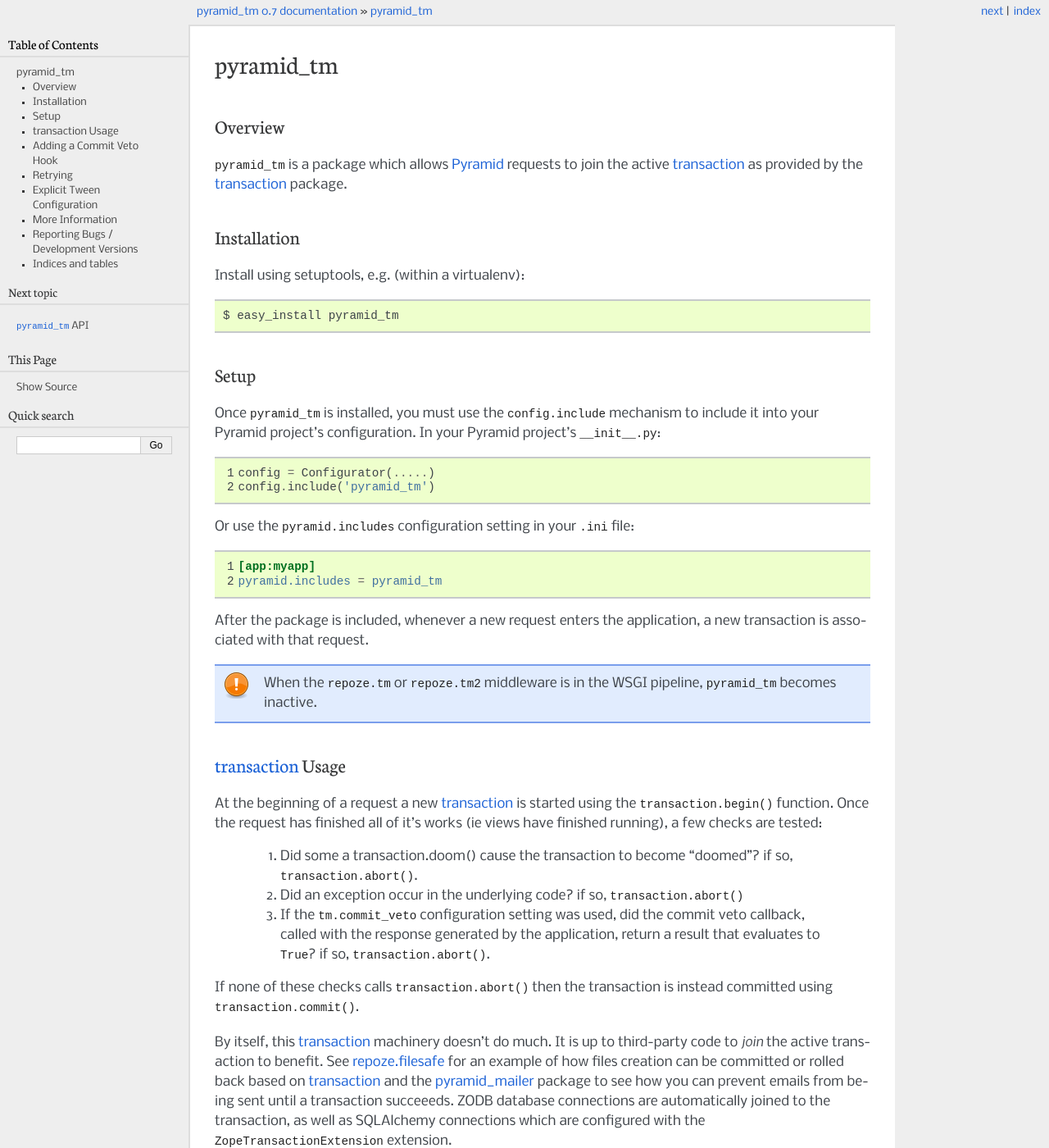
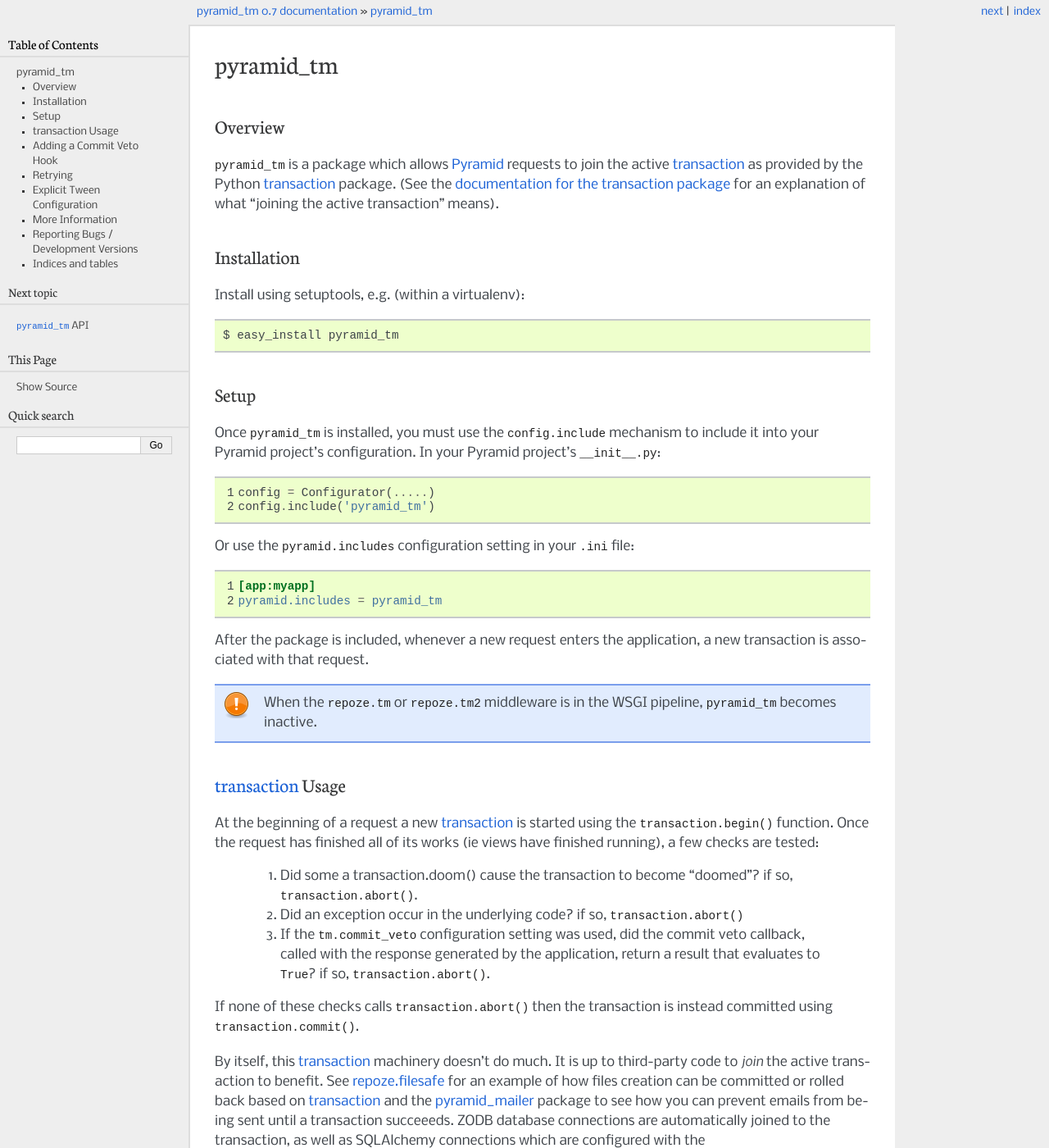
Before and after one commit to Pylons/pyramid_tm, a Sphinx documentation site: the page built from docs/index.rst, in a window 1280 px wide and 1400 px high. Shown: the whole window at 82% size. Built offline with Sphinx 7.4.7, drawn with Linux system fonts in a browser that asks for light colours.

Commit message:
Clarify "transaction".
Change duplicate "transaction"->glossary link into something more
useful, i.e. the PyPi package entry for "transaction". Add
explicit link to the pertinent section of the transaction docs.

```diff
--- a/docs/index.rst
+++ b/docs/index.rst
@@ -5,7 +5,11 @@
 --------
 
 ``pyramid_tm`` is a package which allows :term:`Pyramid` requests to join
-the active :term:`transaction` as provided by the :term:`transaction` package.
+the active :term:`transaction` as provided by the Python `transaction
+<http://pypi.python.org/pypi/transaction>`_ package. (See the `documentation
+for the transaction package
+<http://www.zodb.org/zodbbook/transactions.html#data-managers>`_ for an
+explanation of what "joining the active transaction" means).
 
 Installation
 ------------
@@ -48,7 +52,7 @@
 
 At the beginning of a request a new :term:`transaction` is started
 using the ``transaction.begin()`` function.  Once the request has
-finished all of it's works (ie views have finished running), a few checks
+finished all of its works (ie views have finished running), a few checks
 are tested:
 
   1) Did some a transaction.doom() cause the transaction to become "doomed"?
```
